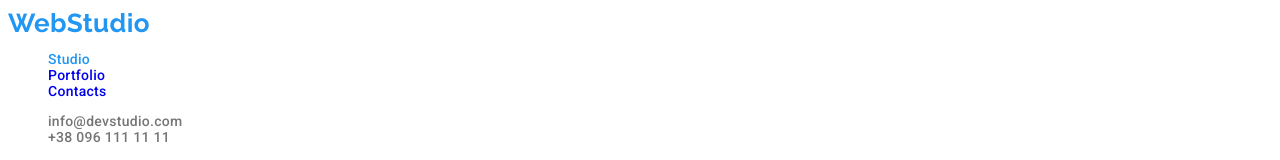
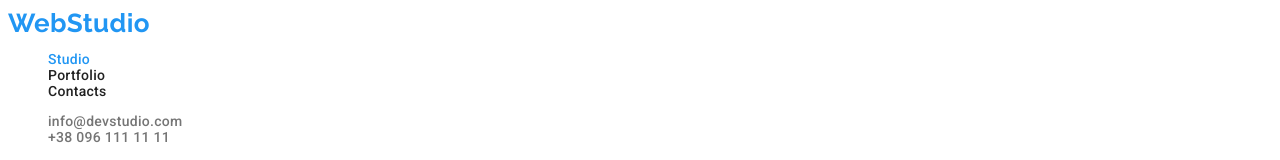
Before and after one commit to NadiaSokolenko/goit-markup-hw-02, a plain HTML site: page index.html in a window 1280 px wide. Shown: the top 160 px of the page. Drawn offline with Linux system fonts and the light colour scheme.

Commit message:
Update styles.css

```diff
--- a/css/styles.css
+++ b/css/styles.css
@@ -47,6 +47,7 @@ background-color: var(--white-background-color);
     font-weight: 500;
     line-height: 1.14;
     letter-spacing: 0.02em;
+    color: var(--ordinary-text-color);
 }
 
 .nav-site .link:hover,
```
